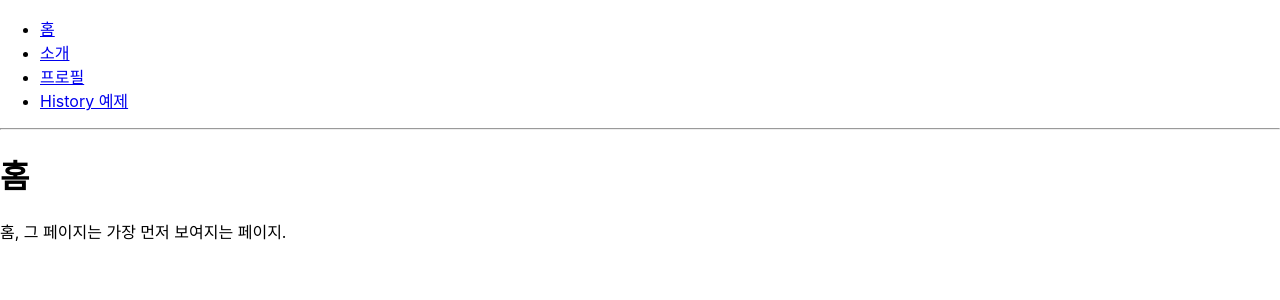
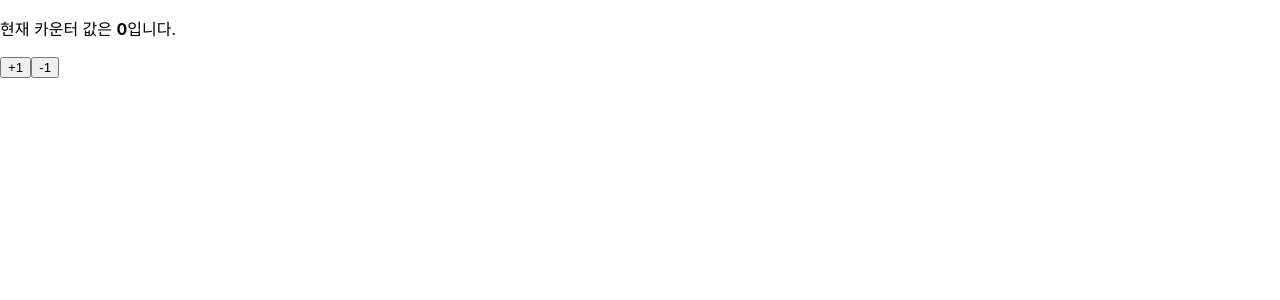
Before and after one commit to hongsoom/React-Practice, a React (Create React App) app: page / in a window 1280 px wide. Shown: the top 300 px of the page. Built offline with nearby package versions, Linux system fonts and the light colour scheme.

Commit message:
useState

```diff
--- /dev/null
+++ b/src/08/Hooks/Counter.js
@@ -0,0 +1,16 @@
+import { useState } from "react";
+
+const Counter = () => {
+  const [value, setValue] = useState(0);
+
+  return (
+    <div>
+      <p>
+        현재 카운터 값은 <b>{value}</b>입니다.
+      </p>
+      <button onClick={() => setValue(value + 1)}>+1</button>
+      <button onClick={() => setValue(value - 1)}>-1</button>
+    </div>
+  );
+};
+export default Counter;
--- a/src/App.js
+++ b/src/App.js
@@ -13,9 +13,13 @@ import Home from "./13/ReactRouter/Home";
 import Profile from "./13/ReactRouter/Profile";
 import Profiles from "./13/ReactRouter/Profiles";
 import HistorySample from "./13/ReactRouter/HistorySample";
+import Counter1 from "./08/Hooks/Counter";
 
 const App = () => {
   return (
+    <Counter1 />
+
+    /*
     // exact가 true이면 지정된 경로와 정확히 일치하는 경우에만 컴포넌트를 보여줌
     // username이라는 동적 라우팅값을 주었고 username이라는 parameter를 Profile로 보냄
     <div>
@@ -43,7 +47,7 @@ const App = () => {
     </div>
   );
 };
-
+*/
     //function getRandomColor() {
     // state의 color 값을 랜덤 색상으로 설정
     // return "#" + Math.floor(Math.random() * 16777215).toString(16);
@@ -74,5 +78,6 @@ const App = () => {
     // );
     // }
     //}
-
+  );
+};
 export default App;
```
Lines whose indentation alone changed are shown as unchanged.
